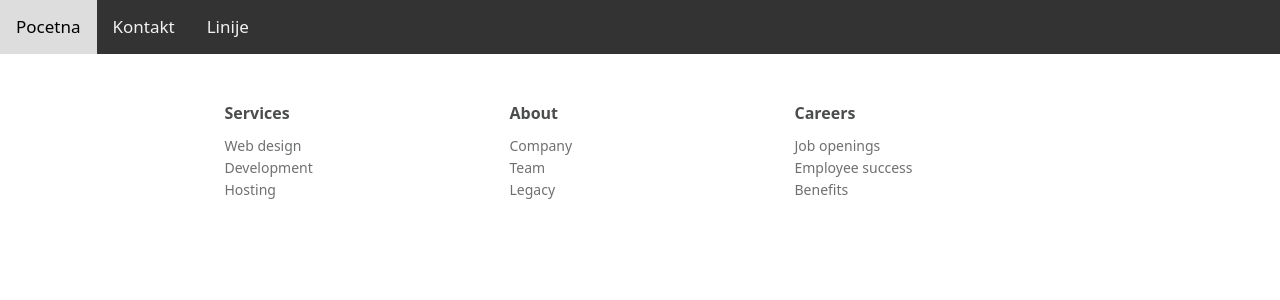
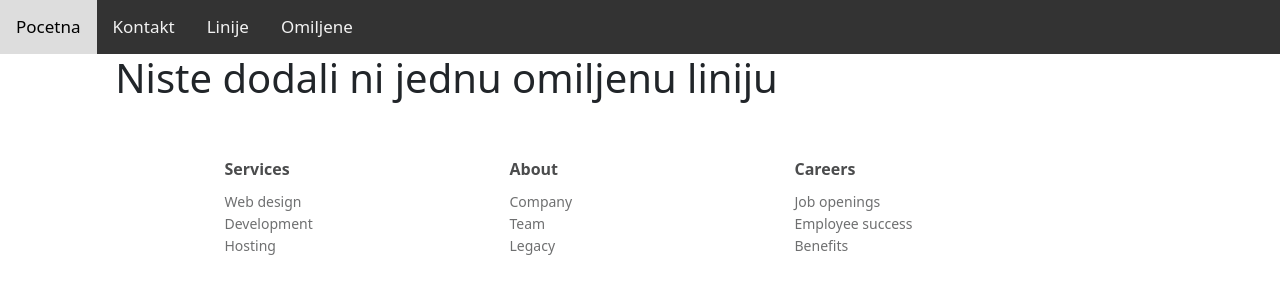
Before and after one commit to 9bobo4/gspReact, a React (Create React App) app: page /omiljene in a window 1280 px wide. Shown: the top 300 px of the page. Built offline with nearby package versions, Linux system fonts and the light colour scheme.

Commit message:
omoguceno dodavanje i brisanje omiljenih  linija

```diff
--- a/src/App.js
+++ b/src/App.js
@@ -7,7 +7,9 @@ import { BrowserRouter, Routes, Route } from "react-router-dom";
 import Kontakt from './komponente/Kontakt';
 import Linije from './komponente/Linije';
 import { useState } from "react";
+import Omiljene from './komponente/Omiljene';
 function App() {
+  const [brojOmiljenihLinija, setBrOmLinija] = useState(0);
 
   const [linije] = useState([
 
@@ -18,6 +20,7 @@ function App() {
       krajnjaStanica:"Zeleni venac",
       vreme: 67,
       zona:1,
+      omiljena:0
 
 
     },
@@ -28,7 +31,7 @@ function App() {
       krajnjaStanica:"Banjica",
       vreme: 70,
       zona:1,
-
+      omiljena:0
 
     },
     {
@@ -38,6 +41,7 @@ function App() {
       krajnjaStanica:"Blok 44",
       vreme: 56,
       zona:1,
+      omiljena:0
     },
     {
       id:4,
@@ -46,14 +50,31 @@ function App() {
       krajnjaStanica:"Zemun polje",
       vreme: 45,
       zona:2,
+      omiljena:0
 
     },
 
   ]);
 
+function dodajOmiljenu(id){
+    linije.forEach((l)=>{
+      if(l.id==id){
+        l.omiljena=1;
+        setBrOmLinija(brojOmiljenihLinija+1)
 
+      }
+    })
+}
 
+function izbaciIzOmiljenih(id){
+  linije.forEach((l)=>{
+    if(l.id==id){
+      l.omiljena=0;
+      setBrOmLinija(brojOmiljenihLinija-1)
 
+    }
+  })
+}
 
 
 
@@ -71,7 +92,8 @@ function App() {
         <Routes>
           <Route path="/" element={<Pocetna></Pocetna>} />
           <Route path="/kontakt" element={<Kontakt></Kontakt>} />
-          <Route path="/linije" element={<Linije linije={linije}></Linije>} />
+          <Route path="/linije" element={<Linije linije={linije} dodajOmiljenu={dodajOmiljenu} ></Linije>} />
+          <Route path="/omiljene" element={<Omiljene linije={linije} brojOmiljenih={brojOmiljenihLinija} izbaciIzOmiljenih={izbaciIzOmiljenih}>  </Omiljene>} />
         </Routes>
 
         <Footer></Footer>
--- a/src/komponente/Linije.jsx
+++ b/src/komponente/Linije.jsx
@@ -1,10 +1,11 @@
 import React from 'react'
 import LinijeKartica from './LinijeKartica';
 
-function Linije({linije}) {
+function Linije({linije,dodajOmiljenu}) {
+
   return (
     <div className='sveLinije'>
-      {linije.map((l)=>(<LinijeKartica key={l.id} linija={l}></LinijeKartica>))}
+      {linije.map((l)=>(<LinijeKartica key={l.id} linija={l} dodajOmiljenu={dodajOmiljenu} mod={1} ></LinijeKartica>))}
 
 
     </div>
--- a/src/komponente/LinijeKartica.jsx
+++ b/src/komponente/LinijeKartica.jsx
@@ -3,7 +3,7 @@ import React from 'react'
 
 
 
-function LinijeKartica({linija}) {
+function LinijeKartica({linija,dodajOmiljenu,mod,izbaciIzOmiljenih}) { //mod-1 ako je kartica prikaz linije, 0- ako je kartica omiljena
   return (
     <div >
       <div className="card">
@@ -14,8 +14,12 @@ function LinijeKartica({linija}) {
 
         <p> {linija.vreme}</p>
         <p> {linija.zona}</p>
+        {mod==1 ?
+        <p><button onClick={()=>dodajOmiljenu(linija.id)}>Dodaj u omiljene linije</button></p>
+        :
+        <p><button onClick={()=>izbaciIzOmiljenih(linija.id)}>Izbaci iz omiljenih</button></p>
+        }
 
-        <p><button>Dodaj u omiljene linije</button></p>
       </div>
 
 
--- a/src/komponente/NavBar.jsx
+++ b/src/komponente/NavBar.jsx
@@ -11,6 +11,7 @@ function NavBar() {
             <Link to="/">Pocetna</Link>
             <Link to="/kontakt">Kontakt</Link>
             <Link to="/linije">Linije</Link>
+            <Link to="/omiljene">Omiljene</Link>
         </div>
     </div>
   );
--- /dev/null
+++ b/src/komponente/Omiljene.jsx
@@ -0,0 +1,32 @@
+import React from 'react'
+import LinijeKartica from './LinijeKartica';
+
+function Omiljene({linije,brojOmiljenih,izbaciIzOmiljenih}) {
+  return (
+    <div className='sveLinije'>
+
+    {brojOmiljenih==0 ?
+
+    <>
+        <h1>Niste dodali ni jednu omiljenu liniju</h1>
+    </>
+
+    :
+
+    <>
+          {linije
+            .filter((l)=>l.omiljena==1)
+
+            .map((l)=>(<LinijeKartica key={l.id} linija={l} mod={0} izbaciIzOmiljenih={izbaciIzOmiljenih}></LinijeKartica>))}
+    </>
+
+    }
+
+
+
+
+    </div>
+  );
+}
+
+export default Omiljene;
```
